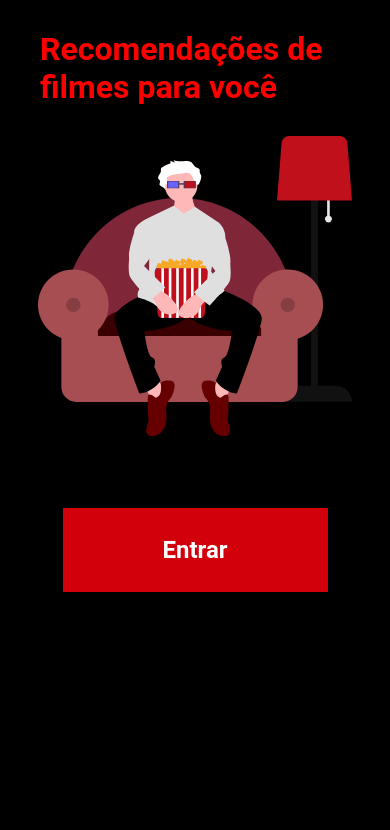
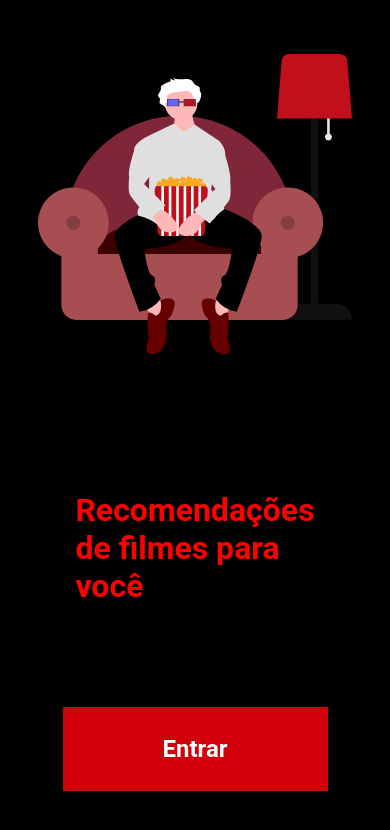
Before and after one commit to renatofreitasRR/FilmsMaster, a React (Create React App) app: page / in a window 390 px wide. Shown: the top 830 px of the page. Built offline with nearby package versions, Linux system fonts and the light colour scheme.

Commit message:
add responsive layout and mask image background

```diff
--- a/src/pages/About/index.tsx
+++ b/src/pages/About/index.tsx
@@ -112,8 +112,9 @@ const About: React.FC = () => {
                             <p>{movie.overview}</p>
                         </Description>
 
+
+                        <h2>Genêros</h2>
                         <Genres>
-                            <h2>Genêros</h2>
                             {movie.genres?.map(genre => (
                                 <span key={genre.id}>{genre.name}</span>
                             ))}
--- a/src/pages/About/styles.ts
+++ b/src/pages/About/styles.ts
@@ -155,6 +155,17 @@ export const Genres = styled.div`
 
     margin: 7px 0;
 
+    display:flex;
+    align-items: center;
+    justify-content:flex-start;
+
+    overflow-x: scroll;
+    overflow-y: hidden;
+
+    &::-webkit-scrollbar{
+        display:none;
+    }
+
     h2{
         margin: 7px 0;
     }
--- a/src/pages/Favorites/index.tsx
+++ b/src/pages/Favorites/index.tsx
@@ -10,7 +10,7 @@ import {
 
 
 interface Movies {
-    id?: number;
+    id: number;
     backdrop_path?: string;
     title?: string | undefined;
     popularity?: number;
@@ -19,16 +19,16 @@ interface Movies {
 
 
 const Favorites: React.FC = () => {
-    const [movies, setMovies] = useState<Movies[]>(() => {
-        const localStorageRepositories = localStorage.getItem('@tmdb-api:movies');
+//     const [movies, setMovies] = useState<Movies[]>(() => {
+//         const localStorageRepositories = localStorage.getItem('@tmdb-api:movies');
 
-        if (localStorageRepositories) {
-            return JSON.parse(localStorageRepositories);
-        } else {
-            return [];
-        };
+//         if (localStorageRepositories) {
+//             return JSON.parse(localStorageRepositories);
+//         } else {
+//             return [];
+//         };
 
-    });
+//     });
 
 
     return (
@@ -40,7 +40,7 @@ const Favorites: React.FC = () => {
                 </Link>
             </header>
             <h1>Meus filmes favoritos</h1>
-            <FavoriteMovies>
+            {/* <FavoriteMovies>
                 {movies.map(movie => (
                     <div key={movie.id} className="movie">
                         <img src={`https://image.tmdb.org/t/p/w300${movie.poster_path}`} alt={movie.title} />
@@ -50,7 +50,7 @@ const Favorites: React.FC = () => {
                         </div>
                     </div>
                 ))}
-            </FavoriteMovies>
+            </FavoriteMovies> */}
         </Container>
     );
 }
--- a/src/pages/Home/index.tsx
+++ b/src/pages/Home/index.tsx
@@ -7,11 +7,15 @@ import illustration from '../../assets/illustration.svg';
 const Home: React.FC = () => {
   return(
     <Container>
-            <h1>Recomendações de filmes para você</h1>
+            <div>
+              <h1>Recomendações de filmes para você</h1>
+              <Link to="/movies">
+                  Entrar
+              </Link>
+            </div>
+
             <img src={illustration} alt=""/>
-            <Link to="/movies">
-                Entrar
-            </Link>
+
     </Container>
   );
 }
--- a/src/pages/Home/styles.ts
+++ b/src/pages/Home/styles.ts
@@ -8,7 +8,35 @@ export const Container = styled.div`
 
     display: flex;
     flex-direction: column;
+    justify-content: space-around;
     align-items: center;
+
+    @media(min-width: 700px){
+        flex-direction: row;
+    }
+
+    div{
+        display: flex;
+        flex-direction: column;
+        align-items: center;
+        justify-content: center;
+
+        @media(min-width: 700px){
+            order: 0;
+        }
+
+        order: 2;
+
+        width: 50vw;
+    }
+
+    img{
+        @media(min-width: 700px){
+            width: 100%;
+            height: 100%;
+        }
+    }
+
 
     h1{
         margin: 30px 40px;
@@ -16,7 +44,15 @@ export const Container = styled.div`
         font-weight: bold;
         color: var(--red);
         max-width: 350px;
+
+        @media(min-width: 700px){
+            font-size: 3.5rem;
+        }
+
+
     }
+
+
 
     a{
 
--- a/src/pages/Movies/index.tsx
+++ b/src/pages/Movies/index.tsx
@@ -12,7 +12,7 @@ import {
     SearchIcon,
     MovieList,
     SideBarMenu,
-    AboutIcon
+    AboutIcon,
 } from './styles';
 
 import { Link } from 'react-router-dom';
@@ -25,6 +25,7 @@ interface Films {
     title?: string | undefined;
     popularity?: number;
     poster_path: string;
+
 }
 
 interface MoviesStorage {
@@ -45,8 +46,6 @@ const BannerMovie: React.FC = () => {
 
     const [films, setFilms] = useState<Films[]>([]);
 
-    const [filmsStorage, setFilmsStorage] = useState<MoviesStorage[]>([]);
-
     const [backgroundMovie, setBackgroundMovie] = useState('');
     const [titleMovie, setTitleMovie] = useState('');
     const [openMenu, setOpenMenu] = useState(false);
@@ -54,6 +53,8 @@ const BannerMovie: React.FC = () => {
     const [genres, setGenres] = useState<Genres[]>([]);
     const [searchMovies, setSearchMovies] = useState('');
     const [messageError, setMessageError] = useState('');
+
+    const [filmsStorage, setFilmsStorage] = useState<MoviesStorage[]>([]);
     const [favoriteMovie, setFavoriteMovie]: any = useState();
 
     useEffect(() => {
@@ -63,6 +64,7 @@ const BannerMovie: React.FC = () => {
                 setBackgroundMovie('https://image.tmdb.org/t/p/original' + response.data.results[0].backdrop_path);
                 setTitleMovie(response.data.results[0].title);
                 setIdParams(response.data.results[0].id);
+                setFavoriteMovie(response.data.results[0]);
             })
     }, []);
 
@@ -98,12 +100,15 @@ const BannerMovie: React.FC = () => {
                 setBackgroundMovie('https://image.tmdb.org/t/p/original' + response.data.results[0].backdrop_path);
                 setTitleMovie(response.data.results[0].title);
                 setIdParams(response.data.results[0].id);
+                setFavoriteMovie(response.data.results[0]);
             });
     }
 
     function handleFavoriteMovie() {
 
         setFilmsStorage([...filmsStorage, favoriteMovie]);
+
+        console.log(filmsStorage, favoriteMovie);
 
         localStorage.setItem('@tmdb-api:movies', JSON.stringify(filmsStorage));
     }
@@ -113,6 +118,7 @@ const BannerMovie: React.FC = () => {
 
         api.get(`search/movie?query=${searchMovies}&api_key=${apiKey}&language=pt-BR`)
             .then(response => {
+                setSearchMovies('');
                 setMessageError('');
 
                 if (response.data.results.length > 0) {
@@ -172,7 +178,8 @@ const BannerMovie: React.FC = () => {
                 </SideBarMenu> : (
                     <>
                         <Container>
-                            <header className="background" style={{ backgroundImage: `url(${backgroundMovie})` }}>
+                            <header className="background">
+                                <img src={backgroundMovie} alt=""/>
                                 <div className="title">
                                     <h1>{titleMovie}</h1>
                                     <Link to={`/about/${idParams}`}>
--- a/src/pages/Movies/styles.ts
+++ b/src/pages/Movies/styles.ts
@@ -12,7 +12,6 @@ export const Container = styled.div`
 
         border-radius: 0px 0px 50px 50px;
 
-
     > .background{
         position: relative;
 
@@ -20,14 +19,31 @@ export const Container = styled.div`
         align-items:flex-end;
         justify-content:center;
 
-        background-size:cover;
-        background-position:center;
-
-        border-radius: 0px 0px 50px 50px;
-
         width:100%;
         height:45vh;
         margin-bottom:50px;
+
+        img{
+            width:100%;
+            height:45vh;
+            border-radius: 0px 0px 50px 50px;
+            object-fit: cover;
+            -webkit-mask-image: linear-gradient(to top, transparent 0%, black 60%);
+
+            @media (min-width: 650px) {
+                width:100%;
+                height: 100vh;
+                -webkit-mask-image: linear-gradient(to right, transparent 10%, black 60%);
+                object-fit: cover;
+            }
+        }
+
+        @media (min-width: 650px) {
+            height: 100vh;
+            border-radius: 0;
+            position: fixed;
+            top: 0;
+        }
 
         > .title{
             margin: 0 0 0 10px;
@@ -35,6 +51,14 @@ export const Container = styled.div`
             position: absolute;
             display:flex;
             flex-direction: column;
+
+            opacity: 100% !important;
+
+            @media (min-width: 650px) {
+               position: absolute;
+               top: 35%;
+               left: 40px;
+            }
 
             > a{
                 color: var(--white);
@@ -75,6 +99,13 @@ export const Container = styled.div`
         width: 100%;
         display: flex;
         justify-content: space-around;
+
+        @media (min-width: 650px) {
+            position: absolute;
+            top: 50%;
+            width: 40%;
+            left: 10px;
+        }
     }
 `;
 
@@ -168,6 +199,11 @@ export const MovieList = styled.div`
     overflow-x: scroll;
     overflow-y: hidden;
 
+    @media (min-width: 650px) {
+        position: absolute;
+        bottom: 0;
+    }
+
     &::-webkit-scrollbar{
         display:none;
     }
@@ -178,15 +214,30 @@ export const MovieList = styled.div`
 
     cursor: pointer;
 
+    margin-bottom: 24px;
 
     div {
         height: 220px;
         width: 150;
         margin-left: 10px;
 
+        &:hover{
+            transform: scale(1.1);
+        }
+
+        @media (min-width: 650px) {
+            height: 300px;
+            width: 200px;
+        }
+
         > img {
             height: 220px;
             width: 150;
+
+            @media (min-width: 650px) {
+                height: 300px;
+                width: 200px;
+            }
         }
     }
 `;
@@ -356,7 +407,6 @@ export const HeartFavoriteIcon = styled(Heart)`
     }
 
 `
-
 export const SideBarMenu = styled.div`
     background-color:var(--black);
 
```
